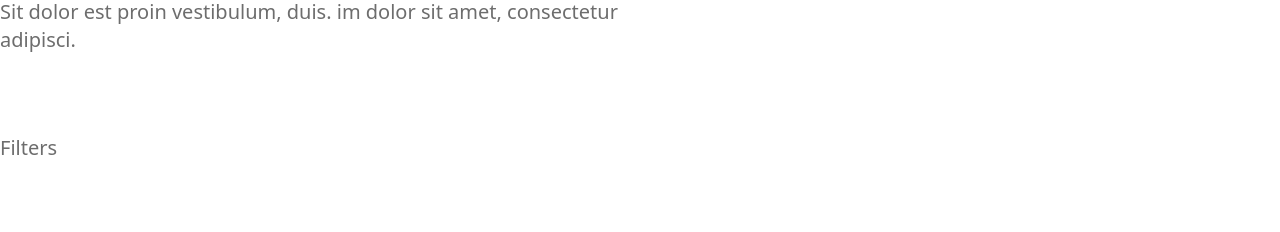
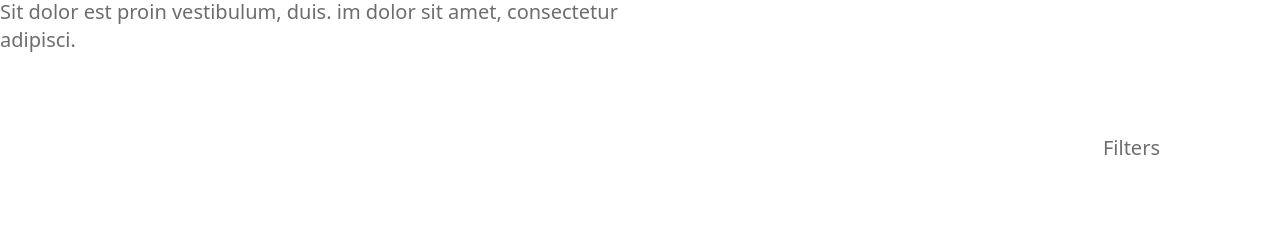
Before and after one commit to anwsaif/adoptme-landing-page, a React (Vite) app: page / in a window 1280 px wide. Shown: the part 1900-2132 px from the top of the page. Built offline with nearby package versions, Linux system fonts and the light colour scheme; some icons are missing.

Commit message:
style: put filter and nav buttons on the right

```diff
--- a/src/sections/Adoption.jsx
+++ b/src/sections/Adoption.jsx
@@ -11,7 +11,7 @@ function Adoption() {
           slogan={'Adopt the pet that has waited too long'}
           description={'Lorem ipsum dolor sit amet, consectetur adipiscing elit. It ac purus eget. Sit dolor est proin vestibulum, duis. im dolor sit amet, consectetur adipisci.'}
         />
-        <div className="flex items-center justify-between">
+        <div className="flex items-center justify-end gap-x-5 lg:gap-x-10">
 
           <button>
             Filters
```
